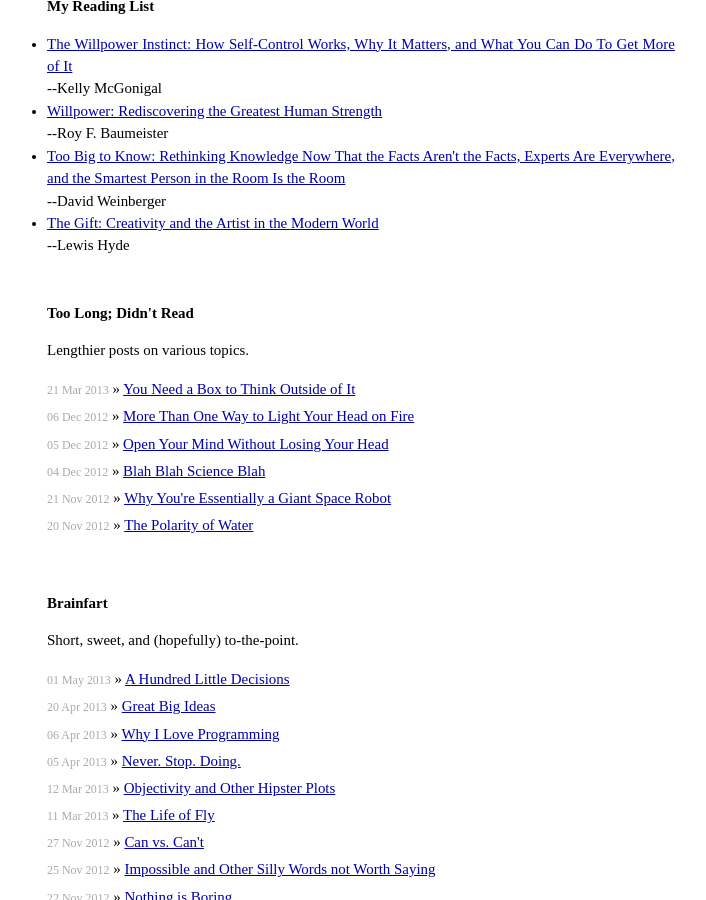
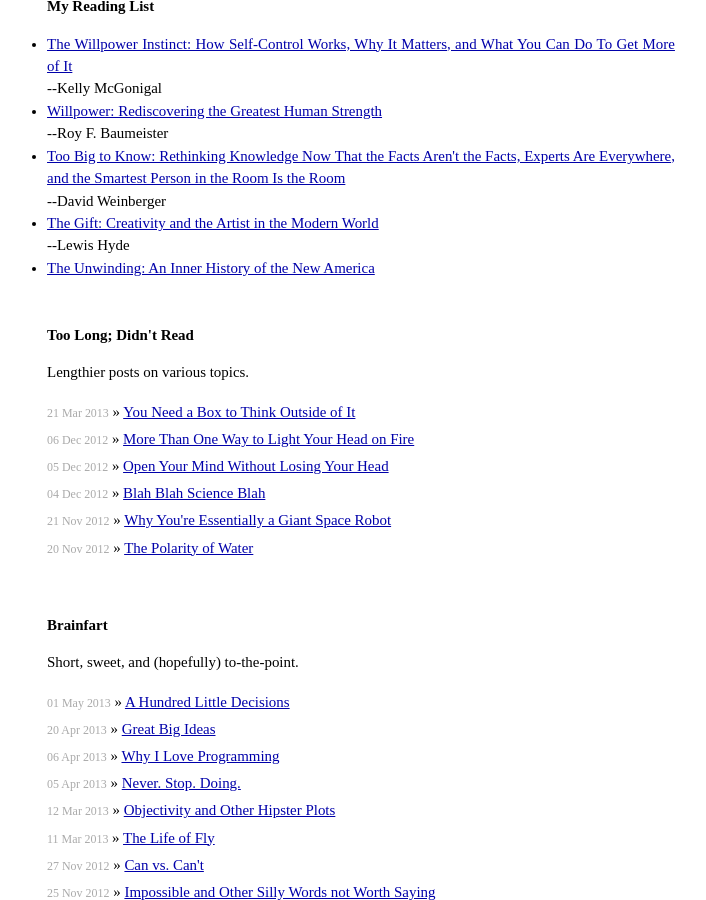
Before and after one commit to pathouse/pathouse.github.io, a Jekyll site: the page built from read/index.html, in a window 1280 px wide and 900 px high, scrolled down 376 px. Shown: the whole window, without its empty margins (279-985 px from the left). Built offline with Jekyll 4.4.1, drawn with Linux system fonts in a browser that asks for light colours; some web fonts are replaced.

Commit message:
Reading list update.

```diff
--- a/read/index.html
+++ b/read/index.html
@@ -22,6 +22,7 @@ op-quote-sp: "Linus Pauling"
     <li><a href="http://www.amazon.com/Too-Big-Know-Rethinking-Everywhere/dp/0465021425" target="_blank">Too Big to Know: Rethinking Knowledge Now That the Facts Aren't the Facts,
    Experts Are Everywhere, and the Smartest Person in the Room Is the Room</a><br /> --David Weinberger</li>
     <li><a href="http://www.amazon.com/exec/obidos/ASIN/0307279502/permissionmarket/ref=nosim/" target="_blank">The Gift: Creativity and the Artist in the Modern World</a><br /> --Lewis Hyde</li>
+    <li><a href="http://www.amazon.com/The-Unwinding-Inner-History-America/dp/0374102414" target="_blank">The Unwinding: An Inner History of the New America</a></li>
   </ul>
   <br />
   <br />
```
